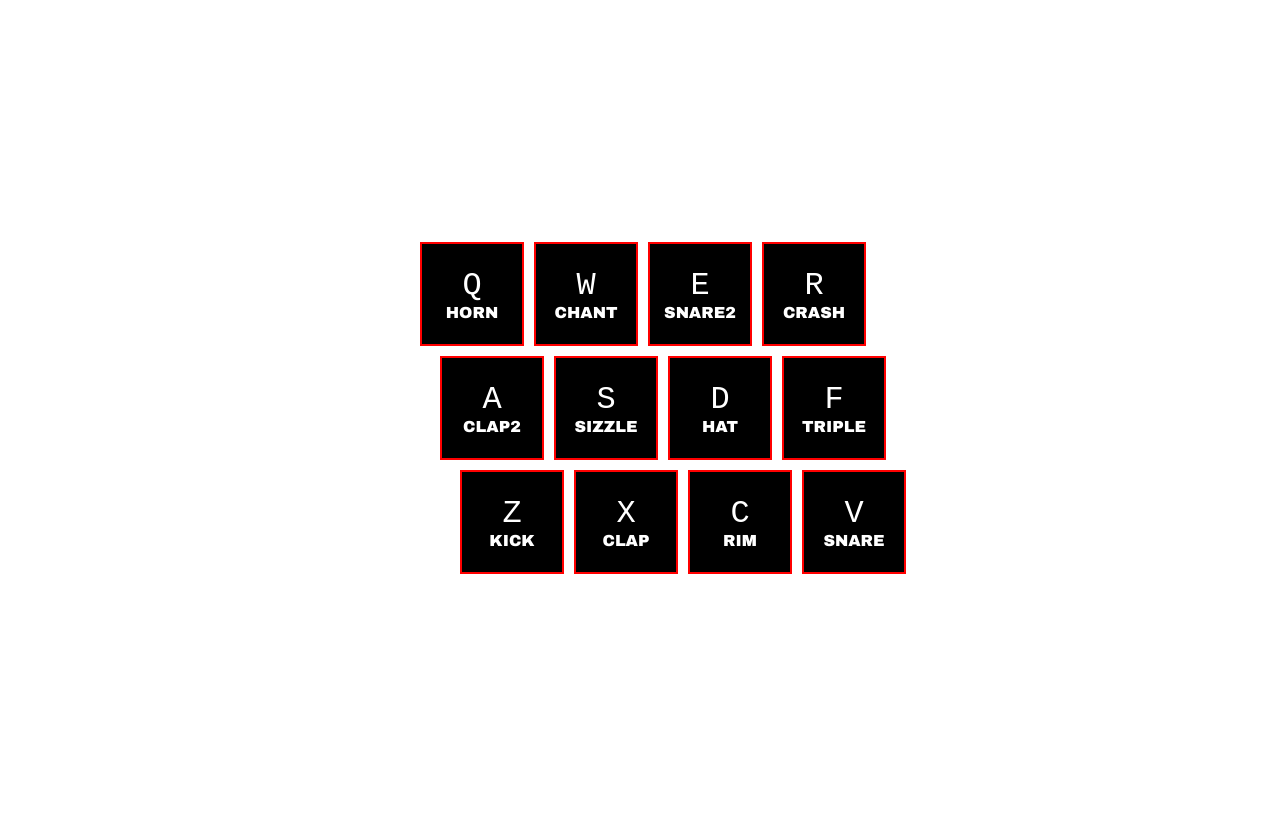
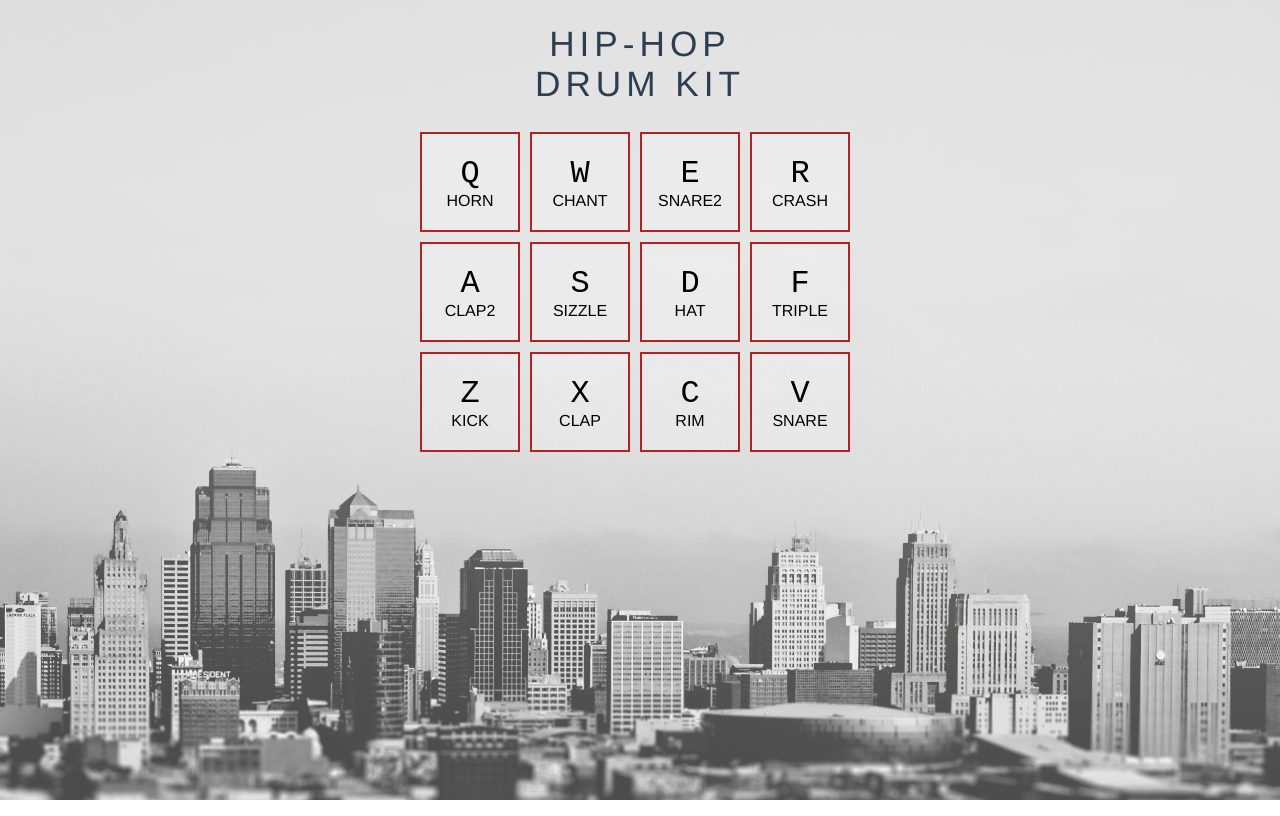
Before and after one commit to alexswiontek/drum-kit, a plain HTML site: page index.html in a window 1280 px wide. Drawn offline with Linux system fonts and the light colour scheme.

Commit message:
style change

```diff
--- a/app.js
+++ b/app.js
@@ -8,7 +8,7 @@ function playSound(e) {
 }
 
 function removeTransition(e) {
-  if (e.propertyName != 'transform') return;
+  if (e.propertyName !== 'transform') return;
   this.classList.remove('playing');
 }
 
--- a/index.html
+++ b/index.html
@@ -9,6 +9,13 @@
     <link rel="stylesheet" type="text/css" href="styles.css">
   </head>
   <body>
+    <h1>
+      <span id="type">
+        Hip-Hop
+      </span>
+      <br />
+      Drum Kit
+    </h1>
     <!-- row 1 (top) -->
     <section class="row">
       <div data-key="81" class="key">
@@ -30,7 +37,7 @@
     </section>
 
     <!-- row 2 (middle) -->
-    <section class="row" style="padding-left: 40px">
+    <section class="row">
       <div data-key="65" class="key">
         <kbd>a</kbd>
         <span data-key="sound">clap2</span>
@@ -50,7 +57,7 @@
     </section>
 
     <!-- row 3 (last) -->
-    <section class="row" style="padding-left: 80px">
+    <section class="row">
       <div data-key="90" class="key">
         <kbd>z</kbd>
         <span data-key="sound">kick</span>
--- a/styles.css
+++ b/styles.css
@@ -1,13 +1,32 @@
+html {
+  background: url('img/hiphop.jpg') no-repeat center center fixed;
+  background-size: cover;
+}
+
+h1 {
+  text-align: center;
+  text-transform: uppercase;
+  letter-spacing: 5px;
+  font-weight: 300;
+  font-size: 2.2em;
+}
+
 body {
   display: flex;
   flex-direction: column;
-  justify-content: center;
+  justify-content: flex-start;
   align-items: center;
   flex: 1;
   min-height: 100vh;
   min-width: 100vw;
-  font-family: "Arial Black", Gadget, sans-serif;
+  font-family: 'Avenir', Helvetica, Arial, sans-serif;
+  -webkit-font-smoothing: antialiased;
+  -moz-osx-font-smoothing: grayscale;
   text-transform: uppercase;
+  color: #2c3e50;
+  overflow: hidden;
+  margin: 0;
+  padding: 0;
 }
 
 kbd {
@@ -30,16 +49,37 @@ kbd {
   flex-direction: column;
   justify-content: center;
   align-items: center;
+  background: rgba(255, 255, 255, 0.25);
+  width: 96px;
+  height: 96px;
+  border: 2px solid firebrick;
+  cursor: pointer;
+  transition: all 0.07s;
   margin-right: 10px;
-  background: black;
-  width: 100px;
-  height: 100px;
-  border: 2px solid red;
-  color: white;
-  transition: all 0.07s;
+}
+
+.key * {
+  cursor: pointer;
+  user-select: none;
+  color: black;
 }
 
 .playing {
   transform: scale(1.1);
   border-width: 6px;
 }
+
+@media screen and (max-width: 450px) {
+  kbd {
+    display: none;
+  }
+
+  .key {
+    width: 75px;
+    height: 75px;
+  }
+
+  .sound-name {
+    font-size: 32px;
+  }
+}
```
Also changed, not shown: img/hiphop.jpg (added), 4 other files.
